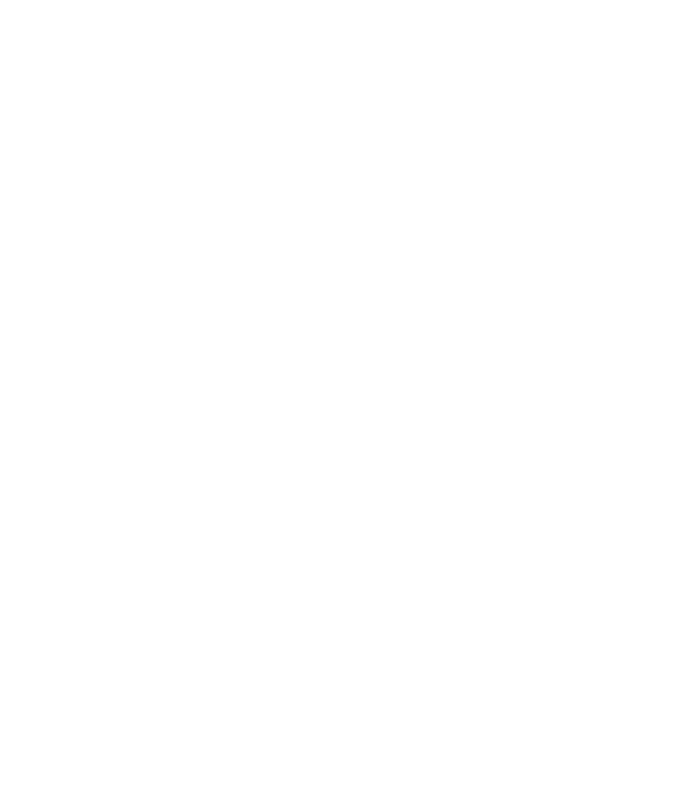
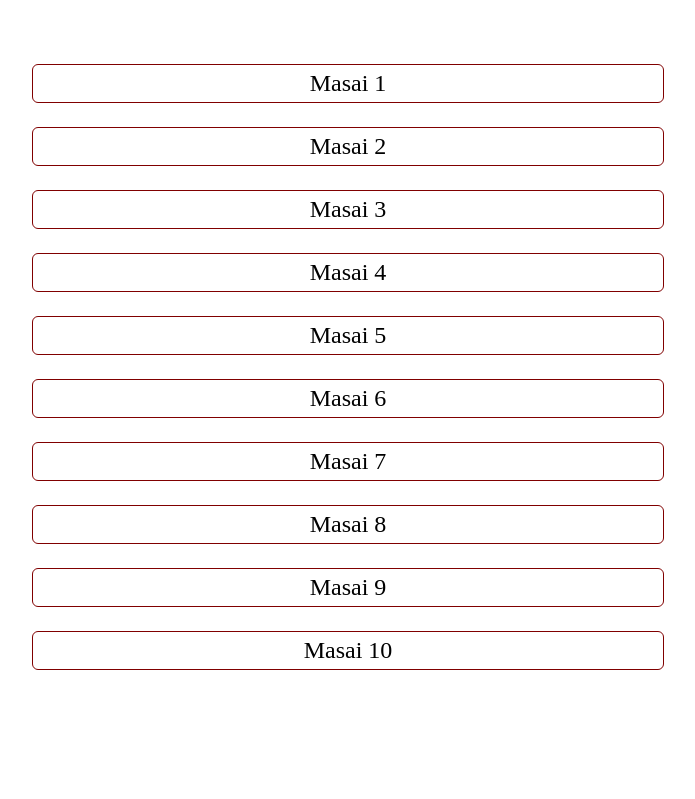
Before and after one commit to amankumar4real/infinite_scroll, a plain HTML site: page index.html in a window 1280 px wide. Shown: the whole page, without its empty margins (292-987 px from the left). Drawn offline with Linux system fonts and the light colour scheme.

Commit message:
Added Intial code

```diff
--- a/index.html
+++ b/index.html
@@ -1,11 +1,16 @@
-<html>
-    <head>
-        <link rel="stylesheet" type="text/css" href="/style.css">
-    </head>
-    <body>
-        <div class="here">
-
+<!DOCTYPE html>
+<html lang="en">
+<head>
+    <meta charset="UTF-8">
+    <meta name="viewport" content="width=device-width, initial-scale=1.0">
+    <title>Scrolling</title>
+    <link rel="stylesheet" href="style.css">
+</head>
+<body>
+    <main>
+        <div class="main">
         </div>
-        <script type="text/javascript" src="index.js"></script>
-    </body>
+    </main>
+</body>
+<script type="text/javascript" src="index.js"></script>
 </html>
--- a/index.js
+++ b/index.js
@@ -0,0 +1,29 @@
+let start = 0
+let end = 25
+
+function loadText(){
+    let text = "Masai"
+
+    let container = document.createElement("div")
+    let main = document.querySelector(".main")
+
+    for(let i=start;i<end;i++){
+        let para = document.createElement("p")
+
+        para.textContent = text +" "+ (i+1);
+
+        para.classList.add("para")
+
+        container.appendChild(para)
+    }
+
+    main.appendChild(container)
+
+    start += 25
+    end += 25
+}
+
+
+window.addEventListener("load",()=>{
+    loadText()
+})
--- a/style.css
+++ b/style.css
@@ -0,0 +1,14 @@
+.main{
+    width:50%;
+    margin:40px auto;
+    overflow-y: scroll;
+    height:80vh;
+}
+
+.para{
+    font-size: 24px;
+    border: 1px solid maroon;
+    border-radius:6px;
+    text-align: center;
+    padding:5px;
+}
```
